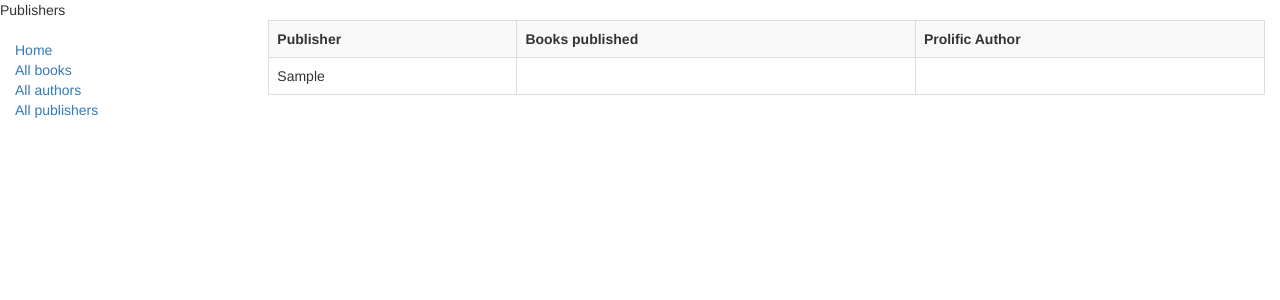
After one commit to jemofthewest/CS564, a Django app: page /publishers/ in a window 1280 px wide. The commit adds this page. Shown: the top 300 px of the page. Run offline with Django 3.2, Linux system fonts and the light colour scheme; tables that the repository leaves empty hold one stand-in row (values such as "Sample post"); some libraries are stand-ins or nearby versions.

Commit message:
Add publisher list view

```diff
--- a/CS564/urls.py
+++ b/CS564/urls.py
@@ -16,11 +16,12 @@ Including another URLconf
 from django.conf.urls import url
 
 # from django.contrib import admin
-from readgood.views import BookList, index, AuthorList
+from readgood.views import BookList, index, AuthorList, PublisherList
 
 urlpatterns = [
     # url(r'^admin/', admin.site.urls),
     url(r'^$', index, name='index'),
     url(r'^books/$', BookList.as_view(), name='books'),
     url(r'^authors/$', AuthorList.as_view(), name='authors'),
+    url(r'^publishers/$', PublisherList.as_view(), name='publishers'),
 ]
--- a/readgood/views.py
+++ b/readgood/views.py
@@ -19,3 +19,9 @@ class AuthorList(ListView):
     template_name = 'readgood/author_list.html'
     queryset = Book.objects.values('author')
     paginate_by = 25
+
+
+class PublisherList(ListView):
+    template_name = 'readgood/publisher_list.html'
+    queryset = Book.objects.values('publisher')
+    paginate_by = 25
--- a/templates/base_generic.html
+++ b/templates/base_generic.html
@@ -24,6 +24,7 @@
                     <li><a href="{% url 'index' %}">Home</a></li>
                     <li><a href="{% url 'books' %}">All books</a></li>
                     <li><a href="{% url 'authors' %}">All authors</a></li>
+                    <li><a href="{% url 'publishers' %}">All publishers</a></li>
                 </ul>
             {% endblock %}
         </div>
--- /dev/null
+++ b/templates/readgood/publisher_list.html
@@ -0,0 +1,37 @@
+{% extends 'generic_list.html' %}
+
+{% block title %}
+    Publishers
+{% endblock %}
+
+{% block table_id %}
+    publishers
+{% endblock %}
+
+{% block table_header %}
+    <th>Publisher</th>
+    <th>Books published</th>
+    <th>Prolific Author</th>
+{% endblock %}
+
+{% block table_rows %}
+    {% for publisher in object_list %}
+        <tr>
+            <td>{{ publisher.publisher }}</td>
+            <td></td>
+            <td></td>
+        </tr>
+    {% endfor %}
+{% endblock %}
+
+{% block view_url_prev %}
+    {% url 'publishers' %}
+{% endblock %}
+
+{% block view_url_next %}
+    {% url 'publishers' %}
+{% endblock %}
+
+{% block none_found %}
+    <p>No publishers found.</p>
+{% endblock %}
```
